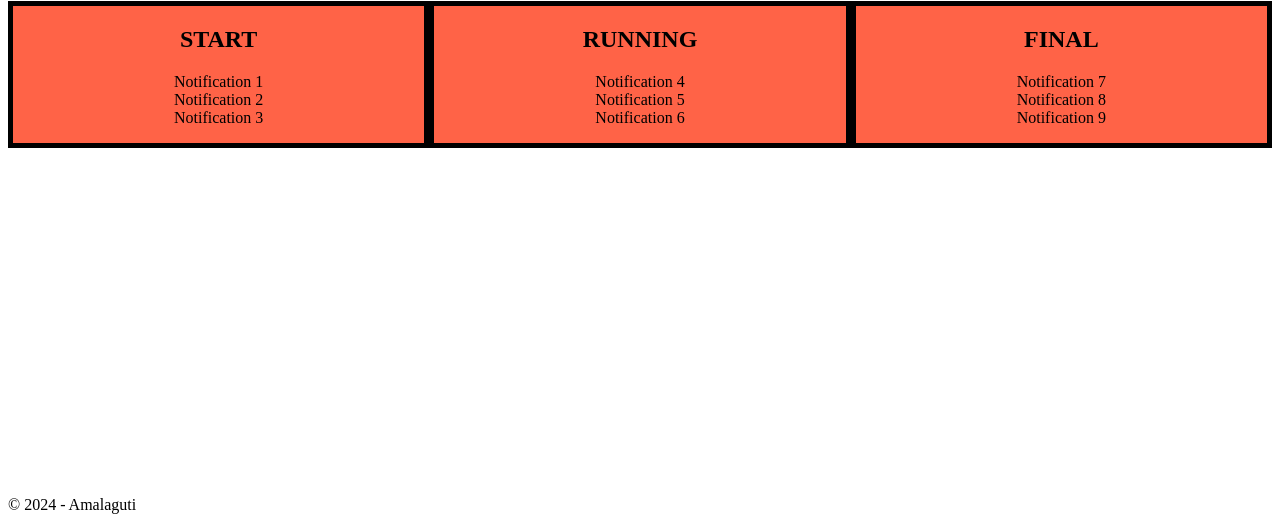
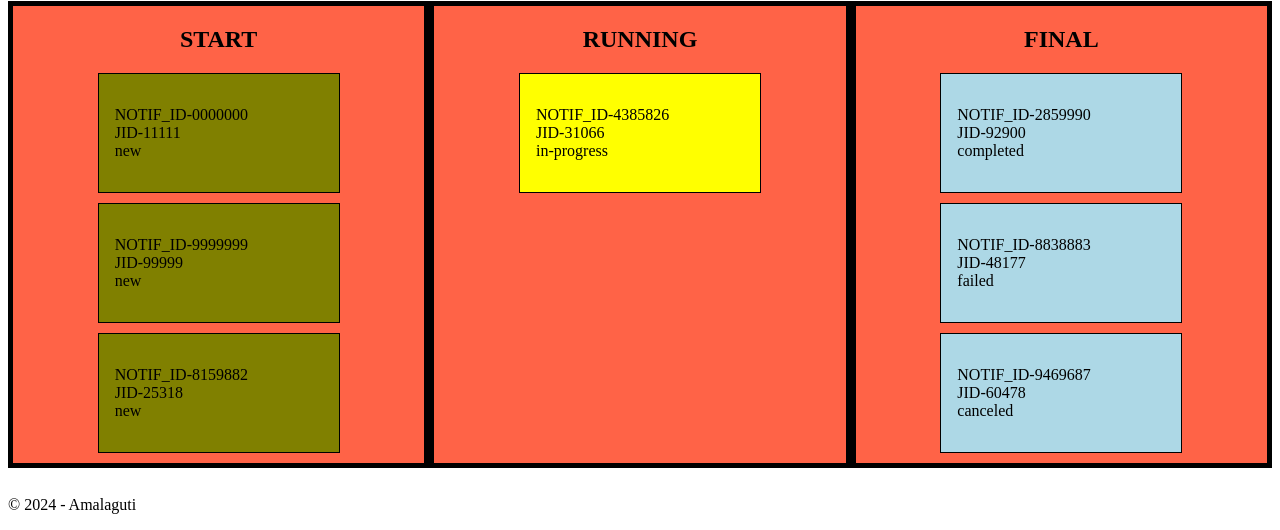
Before and after one commit to amalaguti/js_65335_prj, a plain HTML site: page index.html in a window 1280 px wide. Shown: the part 270-800 px from the top of the page. Drawn offline with Linux system fonts and the light colour scheme.

Commit message:
feat: show all notification status

```diff
--- a/dominteraction.js
+++ b/dominteraction.js
@@ -10,9 +10,35 @@ function showAll() {
     let notifications = NOTIFICATIONS.list();
     let elemNotificationList = document.querySelector('.notification-list-all');
 
-    // Create a list of notifications, build the list with div,ul,li elementss and append it to the notifications-all panel
-    buildNotificationList(notifications, elemNotificationList)
+    // Create a list of notifications, build the list with div,ul,li elements and append it to the notifications-all panel
+    buildNotificationList(notifications, elemNotificationList, 'lightblue')
+}
 
+function showStatusStart() {
+    // Fill the notifications-all panel with the notifications
+    let notifications = NOTIFICATIONS.get_status_start();
+    let elemNotificationList = document.querySelector('.notification-list-start');
+
+    // Create a list of notifications, build the list with div,ul,li elements and append it to the notifications-all panel
+    buildNotificationList(notifications, elemNotificationList, 'olive')
+}
+
+function showStatusRunning() {
+    // Fill the notifications-all panel with the notifications
+    let notifications = NOTIFICATIONS.get_status_running();
+    let elemNotificationList = document.querySelector('.notification-list-running');
+
+    // Create a list of notifications, build the list with div,ul,li elements and append it to the notifications-all panel
+    buildNotificationList(notifications, elemNotificationList, 'yellow')
+}
+
+function showStatusFinal() {
+    // Fill the notifications-all panel with the notifications
+    let notifications = NOTIFICATIONS.get_status_terminated();
+    let elemNotificationList = document.querySelector('.notification-list-final');
+
+    // Create a list of notifications, build the list with div,ul,li elements and append it to the notifications-all panel
+    buildNotificationList(notifications, elemNotificationList, 'lightblue')
 }
 
 function closeAll() {
@@ -23,7 +49,7 @@ function closeAll() {
     document.querySelector('.notifications-all').style.display = 'none';
 }
 
-function buildNotificationList(notifications, elemNotificationList) {
+function buildNotificationList(notifications, elemNotificationList, bg_color) {
     // Create a list of notifications, build the list with div,ul,li elements and append it to the notifications panel
     elemNotificationList.innerHTML = '';
 
@@ -32,29 +58,34 @@ function buildNotificationList(notifications, elemNotificationList) {
 
         // Create a div element for each notification
         let notificationElement_div = document.createElement('div');
-        stylingNotificationElement_div(notificationElement_div);
+        stylingNotificationElement_div(notificationElement_div, bg_color);
 
         // Create a ul element for each notification
         let notificationElement_ul = document.createElement('ul');
 
         // Create a li element for each notification
         let notificationElement_li = document.createElement('li');
+        notificationElement_li.addEventListener('click', function() {
+            // Show the notification details when clicking on the notification
+            cslog('Notification clicked: ' + notification.ID);
+        });
         stylingNotificationElement_li(notificationElement_li);
 
 
-        notificationElement_li.innerHTML = notification;
+        notificationElement_li.innerHTML = contentNotification_li(notification);
         notificationElement_ul.appendChild(notificationElement_li);
         notificationElement_div.appendChild(notificationElement_ul);
         elemNotificationList.appendChild(notificationElement_div);
     }
 }
 
-function stylingNotificationElement_div(notificationElement_div) {
+function stylingNotificationElement_div(notificationElement_div, bg_color) {
     // Styling the notification element div
     notificationElement_div.style.display = 'flex';
     notificationElement_div.style.margin = '10px';
     notificationElement_div.style.border = '1px solid black';
-    notificationElement_div.style.backgroundColor = 'lightgrey';
+    notificationElement_div.style.backgroundColor = bg_color;
+
 }
 
 function stylingNotificationElement_li(notificationElement_li) {
@@ -64,7 +95,13 @@ function stylingNotificationElement_li(notificationElement_li) {
     notificationElement_li.style.padding = '1em';
 
 }
-// # width: 30ch, overflow-wrap: break-word
+
+function contentNotification_li(notification) {
+    // Content of the notification element li
+    cslog(notification);
+    return notification.ID + ' <br> ' + notification.JID + ' <br> ' + notification.status;
+}
+
 
 
 cslog("DOM Interaction loaded");
@@ -73,9 +110,13 @@ cslog('Notifications: ' + JSON.stringify(NOTIFICATIONS.list()));
 document.addEventListener("DOMContentLoaded", function() {
     // customAlert("DOM built - Notifications loaded, ready to work");
     cslog("DOM built - Notifications loaded, ready to work");
+    // Show the notifications at the start
+    showStatusStart()
+    showStatusRunning()
+    showStatusFinal()
   });
 
 
+// Add event listener to the Show All button
 elem = document.getElementById('btn-showAll')
-cslog('Element: ' + elem)
 elem.addEventListener('click', showAll)
--- a/index.html
+++ b/index.html
@@ -78,11 +78,7 @@
                     <h2>START</h2>
                 </div>
                     <div class="notification-list notification-list-start">
-                        <ul>
-                            <li>Notification 1</li>
-                            <li>Notification 2</li>
-                            <li>Notification 3</li>
-                        </ul>
+                        <!-- ul/li added by JS showStatusStart() -->
                     </div>
                 </div>
                 <div class="notification-panel notifications-running">
@@ -90,24 +86,15 @@
                     <h2>RUNNING</h2>
                 </div>
                     <div class="notification-list notification-list-running">
-                        <ul>
-                            <li>Notification 4</li>
-                            <li>Notification 5</li>
-                            <li>Notification 6</li>
-                        </ul>
+                        <!-- ul/li added by JS showStatusRunning() -->
                     </div>
-
                 </div>
                 <div class="notification-panel notifications-final">
                     <div>
                     <h2>FINAL</h2>
                 </div>
                     <div class="notification-list notification-list-final">
-                        <ul>
-                            <li>Notification 7</li>
-                            <li>Notification 8</li>
-                            <li>Notification 9</li>
-                        </ul>
+                        <!-- ul/li added by JS showStatusFinal() -->
                     </div>
                 </div>
                 <div class="notification-panel notifications-all">
@@ -116,6 +103,7 @@
                         <span class="btn-close" onclick="closeAll()">[X]</span>
                     </div>
                     <div class="notification-list notification-list-all">
+                        <!-- ul/li added by JS showAll() -->
                     </div>
                 </div>
             </div>
```
